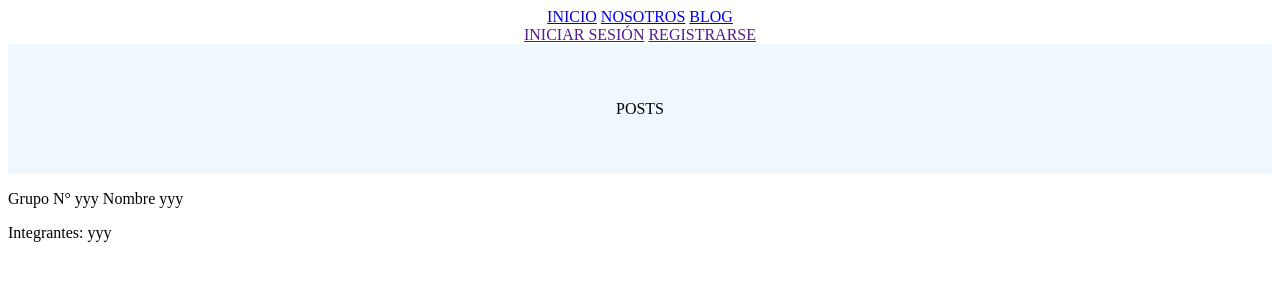
After one commit to gabbfz25-prog/info-blog-vods, a Django app: page /blog/ in a window 1280 px wide. The commit adds this page. Shown: the top 300 px of the page. Run offline with Django 5.2, Linux system fonts and the light colour scheme; data that the repository does not hold is empty.

Commit message:
cuarto commit

```diff
--- a/mysite/urls.py
+++ b/mysite/urls.py
@@ -15,7 +15,7 @@
     2. Add a URL to urlpatterns:  path('blog/', include('blog.urls'))
 """
 from django.contrib import admin
-from django.urls import path
+from django.urls import path, include
 from django.conf.urls.static import static
 from django.conf import settings
 from . import views
@@ -23,5 +23,6 @@
 urlpatterns = [
     path('admin/', admin.site.urls),
     path('', views.home, name='home'),
-    path('about_us/', views.about_us, name='about_us')
+    path('about_us/', views.about_us, name='about_us'),
+    path('blog/', include('posts.urls')),
 ] + static(settings.STATIC_URL, document_root=settings.STATIC_ROOT) + static(settings.MEDIA_URL, document_root=settings.MEDIA_ROOT)
--- /dev/null
+++ b/posts/urls.py
@@ -0,0 +1,8 @@
+from django.urls import path
+from . import views
+
+app_name = 'posts'
+
+urlpatterns = [
+    path("", views.post_list, name='post_list'),
+]
--- a/posts/views.py
+++ b/posts/views.py
@@ -1,3 +1,20 @@
 from django.shortcuts import render
+from . models import Post, Categoria
 
 # Create your views here.
+def post_list(request):
+    id_categoria = request.GET.get('id')
+
+    if id_categoria:
+        posts = Post.objects.filter(categoria_post=id_categoria)
+    else:
+        posts = Post.objects.all()
+
+    categorias = Categoria.objects.all().order_by('nombre')
+
+    context = {
+        'posts': posts,
+        'categoria': categorias
+    }
+
+    return render(request, 'posts/post_list.html', context)
--- a/templates/base.html
+++ b/templates/base.html
@@ -9,6 +9,7 @@
         <div class="centrar">
             <a href="{% url 'home' %}">INICIO</a>
             <a href="{% url 'about_us'  %}">NOSOTROS</a>
+            <a href="{% url 'posts:post_list' %}">BLOG</a>
             <br>
             <a href="">INICIAR SESIÓN</a>
             <a href="">REGISTRARSE</a>
--- /dev/null
+++ b/templates/posts/post_list.html
@@ -0,0 +1,18 @@
+{% extends 'base.html' %}
+{% load static %}
+
+{% block content %}
+
+<p>POSTS</p>
+
+{% for post in posts %}
+
+<p>p.titulo</p>
+<img src="{{ post.imagen.url }}" width="300px"  height="80%">
+<p>Categoria: {{post.categoria}}</p>
+<p>{{post.cuerpo}}</p>
+<p>{{post.fecha}}</p>
+
+{% endfor %}
+
+{% endblock content %}
```
Also changed, not shown: post/cat-eating-pizza1.jpg (added).
